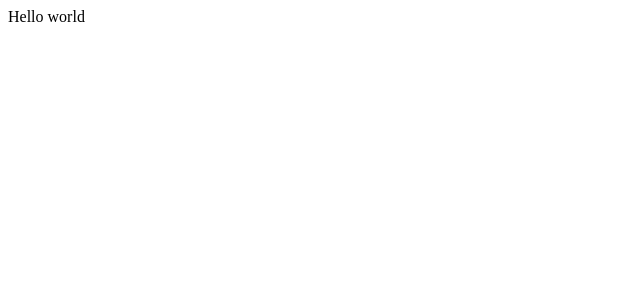
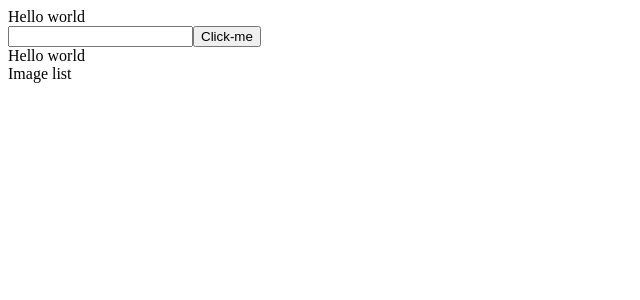
Before and after one commit to p2arthur/image-search-react-app, a React (Vite) app: page / in a window 1280 px wide. Shown: the top 300 px of the page, without its empty margins (0-640 px from the left). Built offline with nearby package versions, Linux system fonts and the light colour scheme; no server answers.

Commit message:
Added the fetch image function using axios + added the basic structure for child to parent comunication on callbacks

```diff
--- a/package.json
+++ b/package.json
@@ -9,6 +9,7 @@
     "preview": "vite preview"
   },
   "dependencies": {
+    "axios": "^1.2.1",
     "react": "^18.2.0",
     "react-dom": "^18.2.0"
   },
--- a/src/App.jsx
+++ b/src/App.jsx
@@ -1,5 +1,20 @@
+import SearchBar from "./components/SearchBar";
+import ImageShow from "./components/ImageShow";
+import searchImages from "./model";
+
 function App() {
-  return <div>Hello world</div>;
+  //Publisher function to be sent as a prop to the child element which will set the searchTerm
+  const handleSubmit = (searchTerm) => {
+    console.log("Do a search with", searchTerm);
+  };
+
+  return (
+    <div>
+      <div>Hello world</div>
+      <SearchBar onSubmit={handleSubmit} />
+      <ImageShow />
+    </div>
+  );
 }
 
 export default App;
--- a/src/components/ImageList.jsx
+++ b/src/components/ImageList.jsx
@@ -0,0 +1,8 @@
+import searchImages from "../model";
+import ImageShow from "./ImageShow";
+
+function ImageList() {
+  return <div>Image list</div>;
+}
+
+export default ImageList;
--- a/src/components/ImageShow.jsx
+++ b/src/components/ImageShow.jsx
@@ -0,0 +1,12 @@
+import ImageList from "./ImageList";
+
+function ImageShow() {
+  return (
+    <div>
+      <div>Hello world</div>
+      <ImageList />
+    </div>
+  );
+}
+
+export default ImageShow;
--- a/src/components/SearchBar.jsx
+++ b/src/components/SearchBar.jsx
@@ -0,0 +1,15 @@
+import searchImages from "../model";
+
+function SearchBar({ onSubmit }) {
+  //Creating a click handler that will call the onSubmit prop (Which is a function inside the App parent component) passing the search term
+  const handleClick = () => onSubmit("cars");
+
+  return (
+    <div>
+      <input type="text" />
+      <button onClick={handleClick}>Click-me</button>
+    </div>
+  );
+}
+
+export default SearchBar;
--- /dev/null
+++ b/src/components/config.js
@@ -0,0 +1,4 @@
+const rout = "search/photos";
+export const API_ENDPOINT = `https://api.unsplash.com/${rout}?`;
+export const ACCESS_KEY = "ZTNYuLwqIj1XWo-65CtwhSYQyZfo3gUTgel3WM7-t4c";
+export const SECRET_KEY = "piWiq9vwz4h-Q2gK6Sd3Soiib8RAZQevna_uFQjo2fE";
--- a/src/index.jsx
+++ b/src/index.jsx
@@ -4,8 +4,12 @@ import ReactDOM from "react-dom/client";
 
 import App from "./App";
 
+import searchImages from "./model";
+
 const rootElement = document.getElementById("root");
 
 const root = ReactDOM.createRoot(rootElement);
 
 root.render(<App />);
+
+searchImages();
--- /dev/null
+++ b/src/model.js
@@ -0,0 +1,17 @@
+import axios from "axios";
+import { API_ENDPOINT, ACCESS_KEY } from "./components/config";
+
+//Function to fetch data using axios (URL, {Options: headers, params})
+const searchImages = async (searchTerm) => {
+  try {
+    const response = await axios.get(API_ENDPOINT, {
+      headers: { Authorization: `Client-ID ${ACCESS_KEY}` },
+      params: { query: searchTerm },
+    });
+
+    const { results } = response.data;
+    console.log(results);
+  } catch (error) {}
+};
+
+export default searchImages;
```
Also changed, not shown: 1 other file (tests, documents, lock files or other folders).
